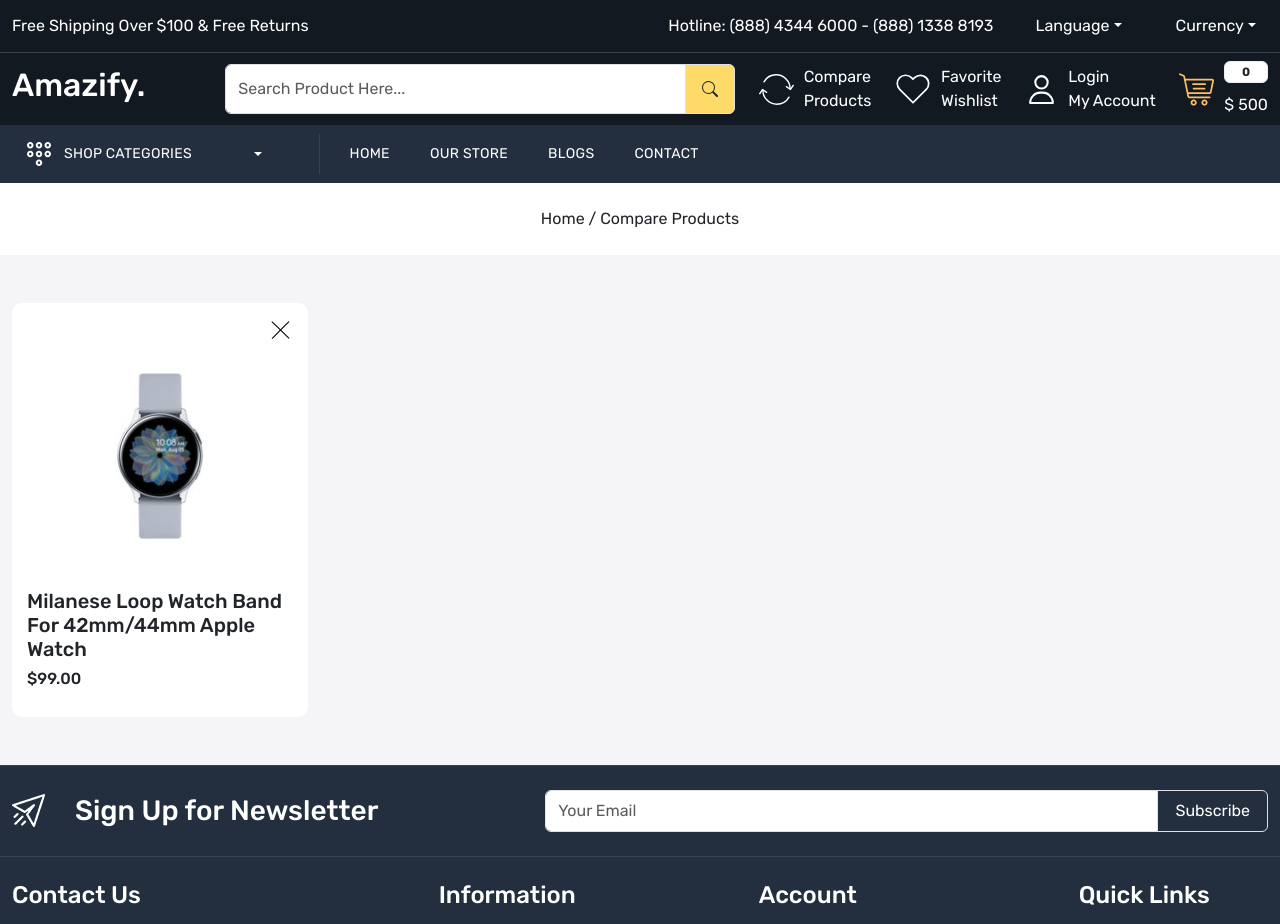
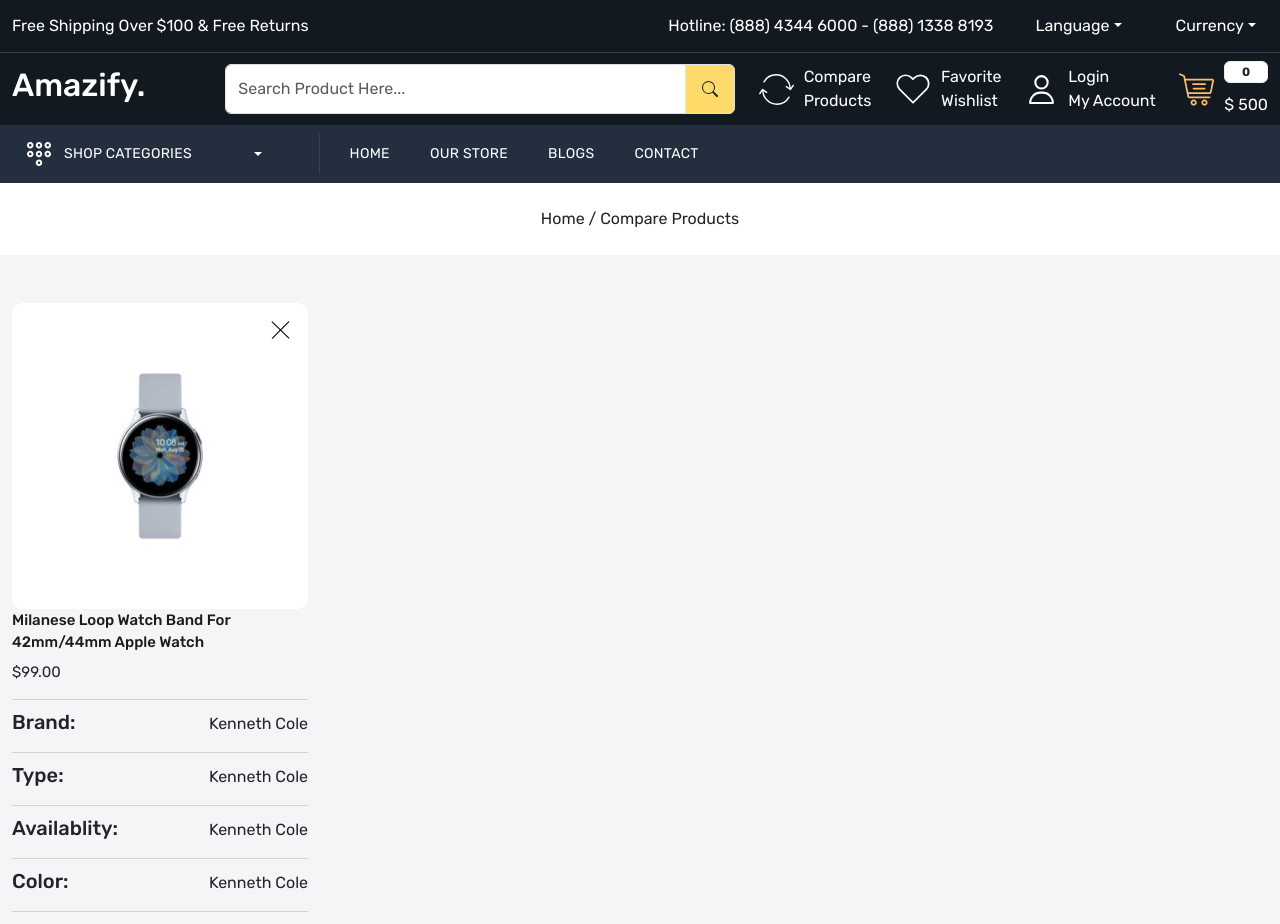
Before and after one commit to ssengar13/E-Commerce-App-Frontend, a React (Create React App) app: page /compare-product in a window 1280 px wide. Shown: the top 924 px of the page. Built offline with nearby package versions, Linux system fonts and the light colour scheme.

Commit message:
worked on compare product page

```diff
--- a/src/App.css
+++ b/src/App.css
@@ -12,6 +12,7 @@
   --color-bf4800: #bf4800;
   --color-f5f5f7: #f5f5f7;
   --color-ededed: #ededed;
+  --color-c2c1c1: #d4d4d4;
   --color-777777: #777777;
   --color-1c1b1b: #1c1b1b;
 }
@@ -768,6 +769,25 @@ footer .input-group-text {
   padding: 3px;
 }
 
-.compare-product-details h5 {}
+.compare-product-details h5.title {
+  font-size: 15px;
+  line-height: 22px;
+  font-weight: 500;
+  color: var(--color-1c1b1b);
+}
+
+.compare-product-details h6.price {
+  font-size: 15px;
+  line-height: 22px;
+  font-weight: 400;
+}
+
+.compare-product-details .product-detail {
+  display: flex;
+  justify-content: space-between;
+  align-items: center;
+  padding: 10px 0px;
+  border-top: 1px solid var(--color-c2c1c1);
+}
 
 /* Compare Product Page CSS End */
--- a/src/pages/CompareProduct.js
+++ b/src/pages/CompareProduct.js
@@ -18,9 +18,36 @@ const CompareProduct = () => {
                                 <div className="product-card-image">
                                     <img src="images/watch.jpg" alt="watch" className='img-fluid' />
                                 </div>
-                                <div className="compare-product-details">
-                                    <h5 className="title">Milanese Loop Watch Band For 42mm/44mm Apple Watch</h5>
-                                    <h6 className="price">$99.00</h6>
+                            </div>
+                            <div className="compare-product-details">
+                                <h5 className="title">Milanese Loop Watch Band For 42mm/44mm Apple Watch</h5>
+                                <h6 className="price mb-3">$99.00</h6>
+                                <div>
+                                    <div className='product-detail'>
+                                        <h5>Brand:</h5>
+                                        <p className='mb-1'>Kenneth Cole</p>
+                                    </div>
+                                    <div className='product-detail'>
+                                        <h5>Type:</h5>
+                                        <p className='mb-1'>Kenneth Cole</p>
+                                    </div>
+                                    <div className='product-detail'>
+                                        <h5>Availablity:</h5>
+                                        <p className='mb-1'>Kenneth Cole</p>
+                                    </div>
+                                    <div className='product-detail'>
+                                        <h5>Color:</h5>
+                                        <p className='mb-1'>Kenneth Cole</p>
+                                    </div>
+                                    <div className='product-detail'>
+                                        <h5>Size:</h5>
+                                        <div className='d-flex gap-10'>
+                                            <p className='mb-1'>S</p>
+                                            <p className='mb-1'>M</p>
+                                            <p className='mb-1'>L</p>
+                                            <p className='mb-1'>XL</p>
+                                        </div>
+                                    </div>
                                 </div>
                             </div>
                         </div>
```
Also changed, not shown: src/components/Color.js (added, +9 -0 lines).
